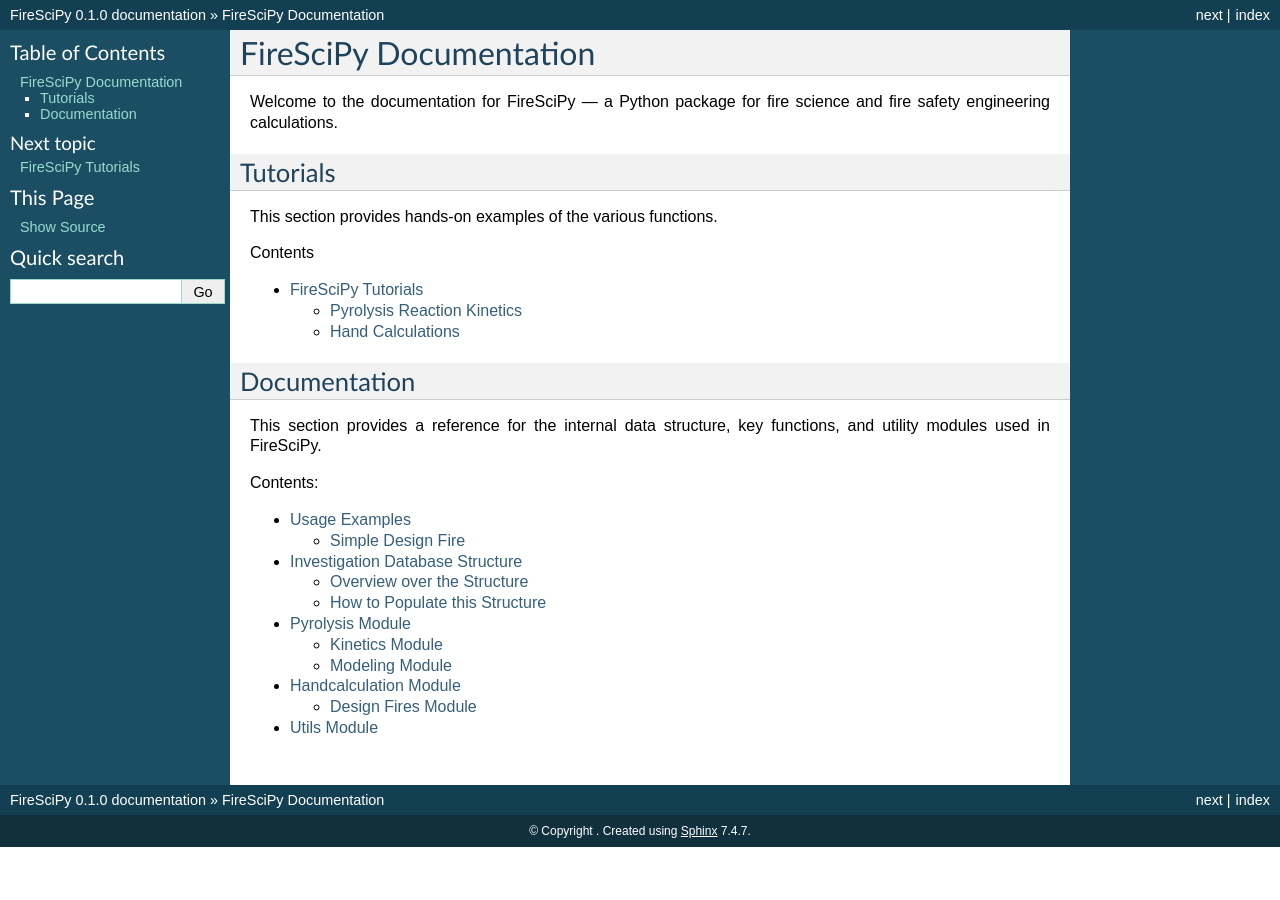
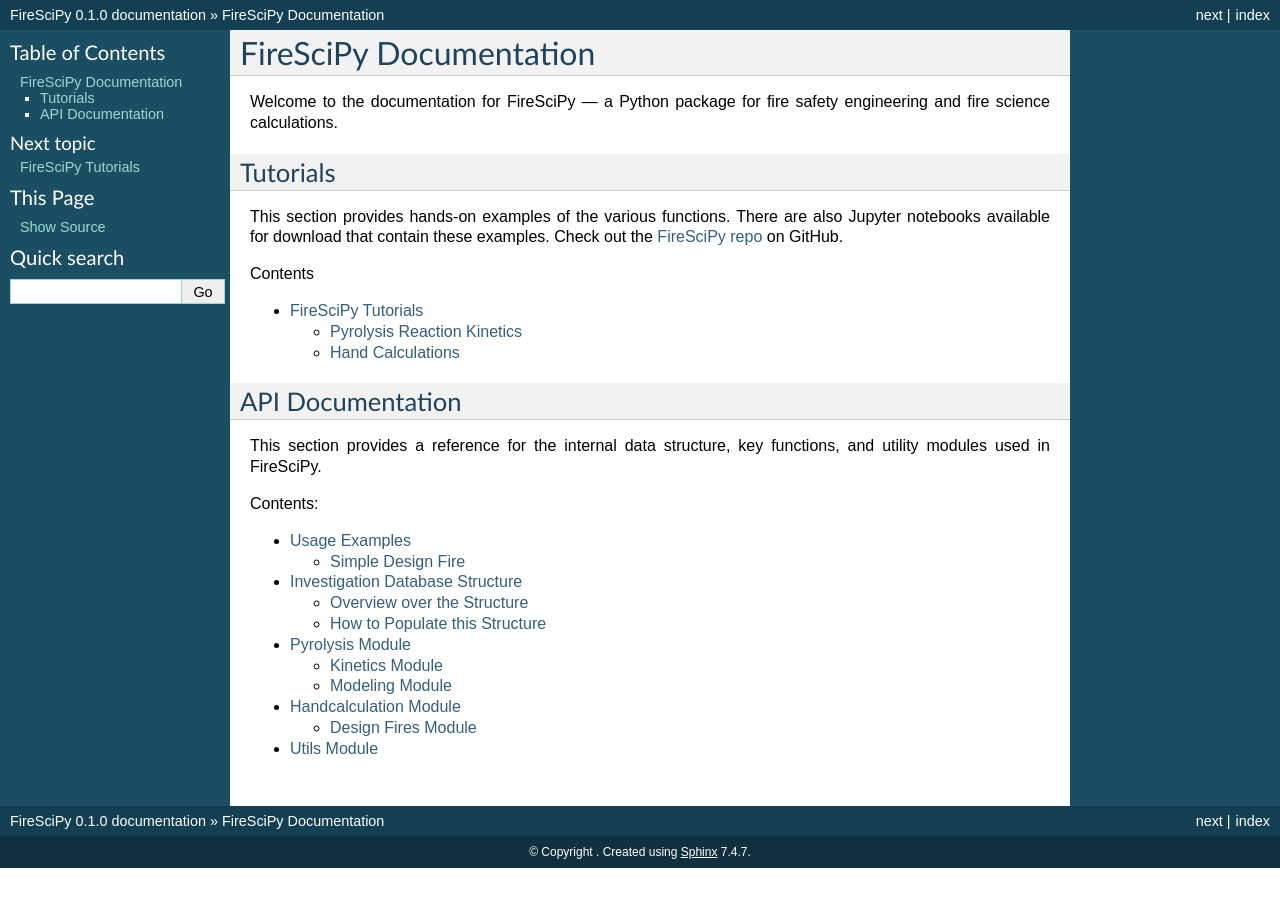
Before and after one commit to FireDynamics/FireSciPy, a Sphinx documentation site: the page built from docs/index.rst, in a window 1280 px wide. Built offline with Sphinx 7.4.7, drawn with Linux system fonts in a browser that asks for light colours.

Commit message:
Adjustments to documentation main page.

```diff
--- a/docs/index.rst
+++ b/docs/index.rst
@@ -1,13 +1,13 @@
 FireSciPy Documentation
 =======================
 
-Welcome to the documentation for FireSciPy — a Python package for fire science and fire safety engineering calculations.
+Welcome to the documentation for FireSciPy — a Python package for fire safety engineering and fire science calculations.
 
 
 Tutorials
 ---------
 
-This section provides hands-on examples of the various functions.
+This section provides hands-on examples of the various functions. There are also Jupyter notebooks available for download that contain these examples. Check out the `FireSciPy repo <https://github.com/FireDynamics/FireSciPy>`_ on GitHub.
 
 .. toctree::
    :maxdepth: 2
@@ -16,7 +16,7 @@
    tutorials/index
 
 
-Documentation
+API Documentation
 -------------
 
 This section provides a reference for the internal data structure, key
```
